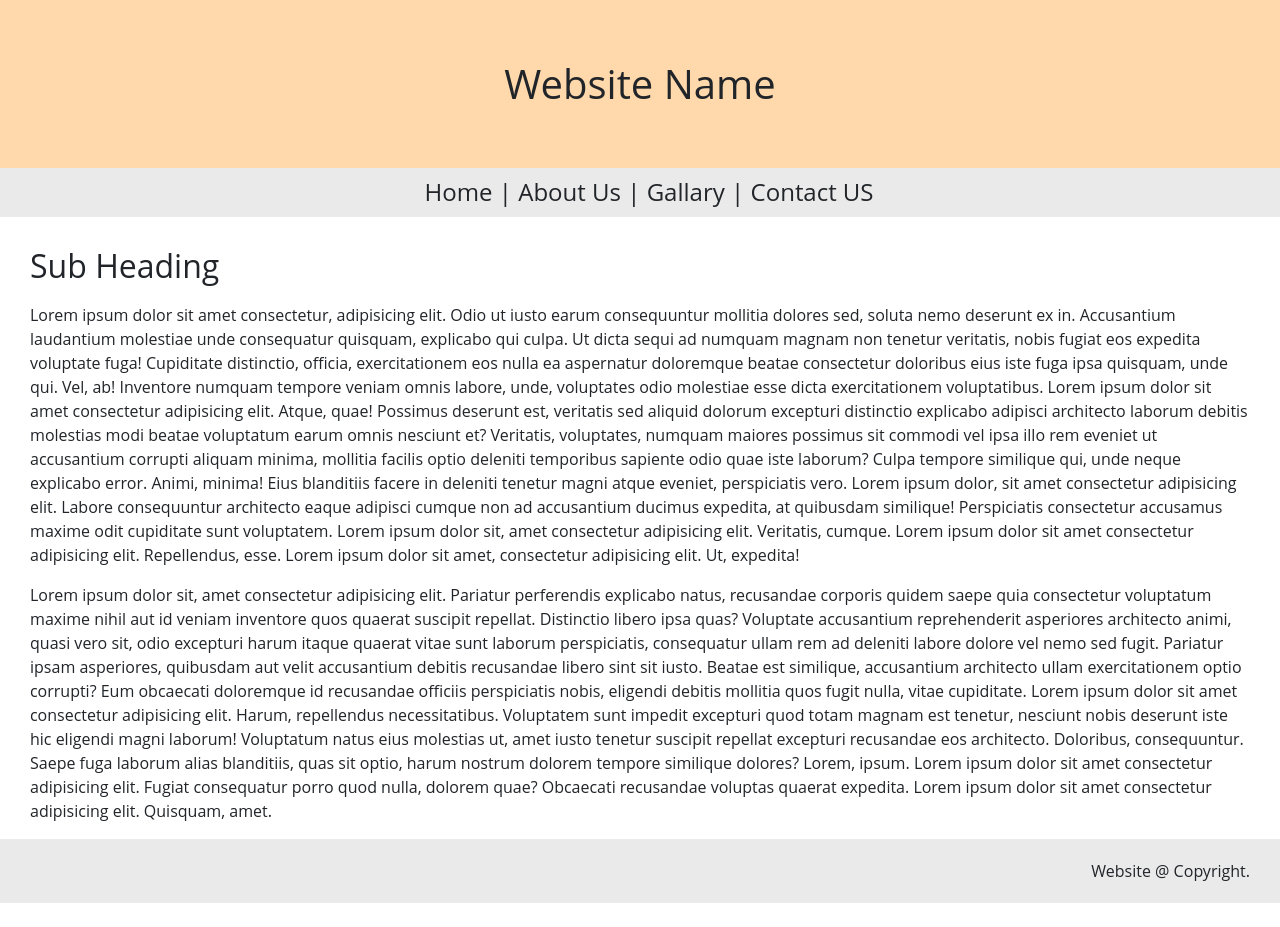
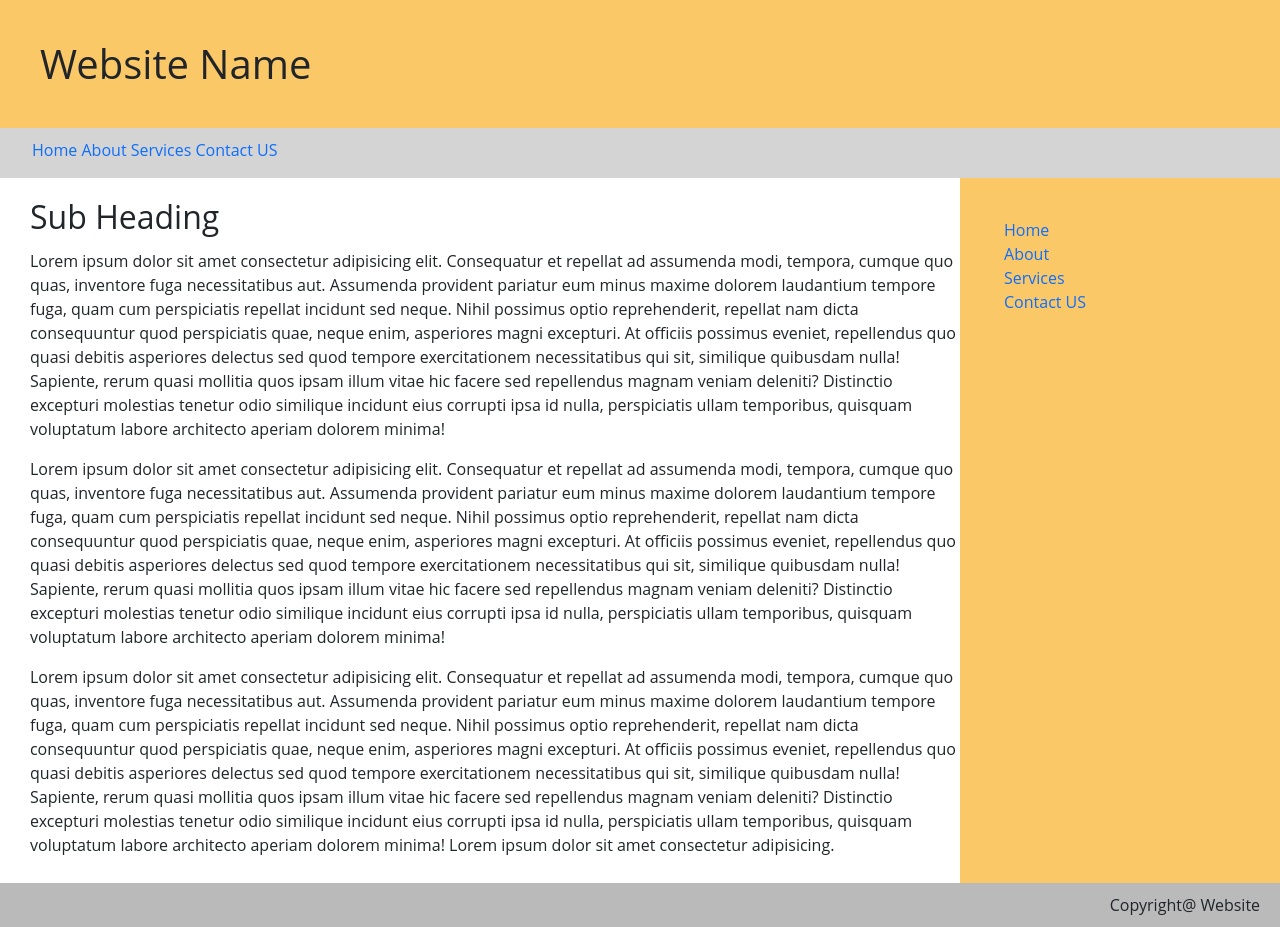
Before and after one commit to alok-96/LetsLearnBootstrap, a plain HTML site: page index.html in a window 1280 px wide. Before the commit the page ends 903 px from the top, so only its background shows below. Drawn offline with Linux system fonts and the light colour scheme.

Commit message:
modified html and css files

```diff
--- a/CSS/style.css
+++ b/CSS/style.css
@@ -1,38 +1,57 @@
 *{
     font-family: 'Open Sans', sans-serif;
-    margin: 0;padding: 0;
+    margin: 0;
+    padding: 0;
 }
 
-.nav-bar{
-    text-align: center;
-    background-color: rgb(234, 234, 234);
-    padding-top: 10px;
-    padding-bottom: 10px;
-    padding-left: 30px;
-    margin-bottom: 0px;
+#header{
+    background-color: rgb(251, 200, 104);
+    padding: 40px 0px 40px 40px;
+    margin-bottom: 0;
 }
 
-.heading{
-    text-align: center;
-    background-color:rgb(255, 217, 171);
-    padding: 60px;
-    margin-bottom: 0px;
+#nav-bar{
+    background-color: rgb(212, 212, 212);
+    padding: 10px 0px 0px 0px;
 }
 
-.sub-heading{
-    padding: 30px 0px 10px 30px;
+
+#side-bar{
+    background-color: rgb(251, 200, 104);
+    padding-top: 40px;
 }
 
-.row > p{
-    padding-left: 30px;
-    padding-right: 30px;;
+#side-bar ul{
+    list-style: none;
 }
 
-.footer{
-    background-color: rgb(234, 234, 234);
+#side-bar ul li a{
+    text-decoration: none;
+}
+
+#footer{
     text-align: right;
-    padding: 10px;
-    padding-top: 20px;
-    padding-bottom: 20px;
+    background-color: rgb(186, 186, 186);
+    padding: 10px 20px 10px 10px ;
     margin-bottom: 0;
 }
+
+#nav-bar ul{
+    list-style: none;
+}
+
+#nav-bar ul li{
+    display: inline-block;
+}
+
+#nav-bar ul li a{
+    text-decoration: none;
+}
+
+#sub-heading{
+    padding: 20px 0px 10px 30px;
+}
+
+#sub-header{
+    padding-bottom: 5px;
+}
--- a/index.html
+++ b/index.html
@@ -13,51 +13,69 @@
 <body>
     <div class="container-fluid">
         <div class="row">
-            <h1 class="heading">Website Name</h1>
+            <h1 id="header">Website Name</h1>
         </div>
-        <div class=" row">
-            <h4 class="nav-bar">Home | About Us | Gallary | Contact US</h4>
+
+        <div class="row" >
+            <div class="col-12" id="nav-bar">
+                <ul>
+                    <li><a href="">Home</a></li>
+                    <li><a href="">About</a></li>
+                    <li><a href="">Services</a></li>
+                    <li><a href="">Contact US</a></li>
+                </ul>
+            </div>
         </div>
+
         <div class="row">
-            <h2 class="sub-heading">Sub Heading</h2>
-            <p>Lorem ipsum dolor sit amet consectetur, adipisicing elit. Odio ut iusto earum consequuntur mollitia
-                dolores sed, soluta nemo deserunt ex in. Accusantium laudantium molestiae unde consequatur quisquam,
-                explicabo qui culpa. Ut dicta sequi ad numquam magnam non tenetur veritatis, nobis fugiat eos expedita
-                voluptate fuga! Cupiditate distinctio, officia, exercitationem eos nulla ea aspernatur doloremque beatae
-                consectetur doloribus eius iste fuga ipsa quisquam, unde qui. Vel, ab! Inventore numquam tempore veniam
-                omnis labore, unde, voluptates odio molestiae esse dicta exercitationem voluptatibus. Lorem ipsum dolor
-                sit amet consectetur adipisicing elit. Atque, quae! Possimus deserunt est, veritatis sed aliquid dolorum
-                excepturi distinctio explicabo adipisci architecto laborum debitis molestias modi beatae voluptatum
-                earum omnis nesciunt et? Veritatis, voluptates, numquam maiores possimus sit commodi vel ipsa illo rem
-                eveniet ut accusantium corrupti aliquam minima, mollitia facilis optio deleniti temporibus sapiente odio
-                quae iste laborum? Culpa tempore similique qui, unde neque explicabo error. Animi, minima! Eius
-                blanditiis facere in deleniti tenetur magni atque eveniet, perspiciatis vero. Lorem ipsum dolor, sit
-                amet consectetur adipisicing elit. Labore consequuntur architecto eaque adipisci cumque non ad
-                accusantium ducimus expedita, at quibusdam similique! Perspiciatis consectetur accusamus maxime odit
-                cupiditate sunt voluptatem. Lorem ipsum dolor sit, amet consectetur adipisicing elit. Veritatis, cumque.
-                Lorem ipsum dolor sit amet consectetur adipisicing elit. Repellendus, esse. Lorem ipsum dolor sit amet,
-                consectetur adipisicing elit. Ut, expedita!</p>
-            <br>
-            <p>Lorem ipsum dolor sit, amet consectetur adipisicing elit. Pariatur perferendis explicabo natus,
-                recusandae corporis quidem saepe quia consectetur voluptatum maxime nihil aut id veniam inventore quos
-                quaerat suscipit repellat. Distinctio libero ipsa quas? Voluptate accusantium reprehenderit asperiores
-                architecto animi, quasi vero sit, odio excepturi harum itaque quaerat vitae sunt laborum perspiciatis,
-                consequatur ullam rem ad deleniti labore dolore vel nemo sed fugit. Pariatur ipsam asperiores, quibusdam
-                aut velit accusantium debitis recusandae libero sint sit iusto. Beatae est similique, accusantium
-                architecto ullam exercitationem optio corrupti? Eum obcaecati doloremque id recusandae officiis
-                perspiciatis nobis, eligendi debitis mollitia quos fugit nulla, vitae cupiditate. Lorem ipsum dolor sit
-                amet consectetur adipisicing elit. Harum, repellendus necessitatibus. Voluptatem sunt impedit excepturi
-                quod totam magnam est tenetur, nesciunt nobis deserunt iste hic eligendi magni laborum! Voluptatum natus
-                eius molestias ut, amet iusto tenetur suscipit repellat excepturi recusandae eos architecto. Doloribus,
-                consequuntur. Saepe fuga laborum alias blanditiis, quas sit optio, harum nostrum dolorem tempore
-                similique dolores? Lorem, ipsum. Lorem ipsum dolor sit amet consectetur adipisicing elit. Fugiat
-                consequatur porro quod nulla, dolorem quae? Obcaecati recusandae voluptas quaerat expedita. Lorem ipsum
-                dolor sit amet consectetur adipisicing elit. Quisquam, amet.
-            </p>
+            <div class="col-md-9" id="sub-heading">
+                <h2 id="sub-header">Sub Heading</h2>
+                <p>Lorem ipsum dolor sit amet consectetur adipisicing elit. Consequatur et repellat ad assumenda modi,
+                    tempora, cumque quo quas, inventore fuga necessitatibus aut. Assumenda provident pariatur eum minus
+                    maxime dolorem laudantium tempore fuga, quam cum perspiciatis repellat incidunt sed neque. Nihil
+                    possimus optio reprehenderit, repellat nam dicta consequuntur quod perspiciatis quae, neque enim,
+                    asperiores magni excepturi. At officiis possimus eveniet, repellendus quo quasi debitis asperiores
+                    delectus sed quod tempore exercitationem necessitatibus qui sit, similique quibusdam nulla!
+                    Sapiente, rerum quasi mollitia quos ipsam illum vitae hic facere sed repellendus magnam veniam
+                    deleniti? Distinctio excepturi molestias tenetur odio similique incidunt eius corrupti ipsa id
+                    nulla, perspiciatis ullam temporibus, quisquam voluptatum labore architecto aperiam dolorem minima!
+                </p>
+                <p>Lorem ipsum dolor sit amet consectetur adipisicing elit. Consequatur et repellat ad assumenda modi,
+                    tempora, cumque quo quas, inventore fuga necessitatibus aut. Assumenda provident pariatur eum minus
+                    maxime dolorem laudantium tempore fuga, quam cum perspiciatis repellat incidunt sed neque. Nihil
+                    possimus optio reprehenderit, repellat nam dicta consequuntur quod perspiciatis quae, neque enim,
+                    asperiores magni excepturi. At officiis possimus eveniet, repellendus quo quasi debitis asperiores
+                    delectus sed quod tempore exercitationem necessitatibus qui sit, similique quibusdam nulla!
+                    Sapiente, rerum quasi mollitia quos ipsam illum vitae hic facere sed repellendus magnam veniam
+                    deleniti? Distinctio excepturi molestias tenetur odio similique incidunt eius corrupti ipsa id
+                    nulla, perspiciatis ullam temporibus, quisquam voluptatum labore architecto aperiam dolorem minima!
+                </p>
+                <p>Lorem ipsum dolor sit amet consectetur adipisicing elit. Consequatur et repellat ad assumenda modi,
+                    tempora, cumque quo quas, inventore fuga necessitatibus aut. Assumenda provident pariatur eum minus
+                    maxime dolorem laudantium tempore fuga, quam cum perspiciatis repellat incidunt sed neque. Nihil
+                    possimus optio reprehenderit, repellat nam dicta consequuntur quod perspiciatis quae, neque enim,
+                    asperiores magni excepturi. At officiis possimus eveniet, repellendus quo quasi debitis asperiores
+                    delectus sed quod tempore exercitationem necessitatibus qui sit, similique quibusdam nulla!
+                    Sapiente, rerum quasi mollitia quos ipsam illum vitae hic facere sed repellendus magnam veniam
+                    deleniti? Distinctio excepturi molestias tenetur odio similique incidunt eius corrupti ipsa id
+                    nulla, perspiciatis ullam temporibus, quisquam voluptatum labore architecto aperiam dolorem minima!
+                    Lorem ipsum dolor sit amet consectetur adipisicing.
+                </p>
+            </div>
+            <div class="col-md-3" id="side-bar">
+                <div class="col-12" >
+                    <ul>
+                        <li><a href="">Home</a></li>
+                        <li><a href="">About</a></li>
+                        <li><a href="">Services</a></li>
+                        <li><a href="">Contact US</a></li>
+                    </ul>
+                </div>
+            </div>
         </div>
-        <div class="row">
-            <p class="footer">Website &#64 Copyright.
-            </p>
+
+        <div class="row" >
+            <p id ="footer">Copyright@ Website</p>
         </div>
     </div>
 </body>
```
